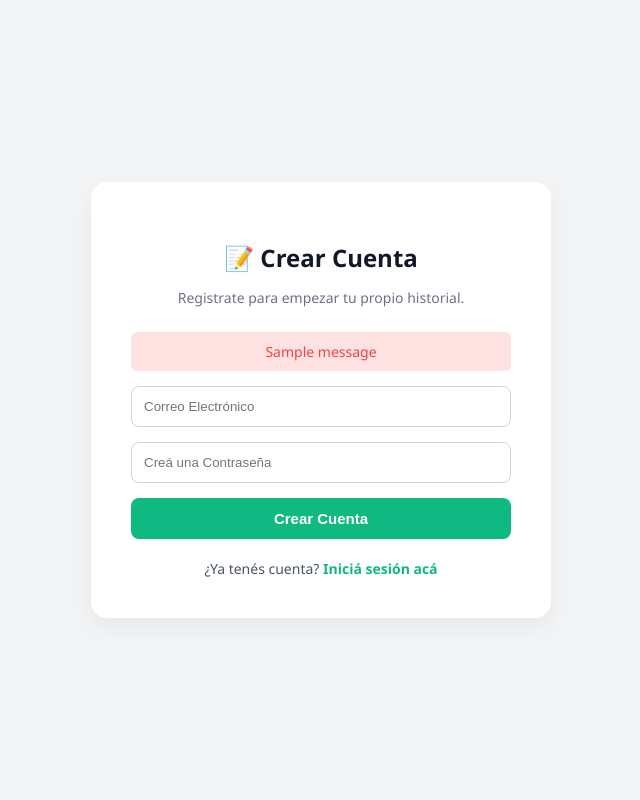
After one commit to aldanacartala8-dotcom/control-gastos-python, a Flask app: page /registro in a window 1280 px wide. The commit adds this page. Shown: the whole page, without its empty margins (319-959 px from the left). Run offline with Flask 3, Linux system fonts and the light colour scheme; one stand-in notice (Sample message) is shown; some libraries are stand-ins or nearby versions.

Commit message:
Add files via upload

```diff
--- a/templates/index.html
+++ b/templates/index.html
@@ -32,6 +32,10 @@
     </style>
 </head>
 <body>
+    <div style="max-width: 1000px; margin: 10px auto; display: flex; justify-content: space-between; align-items: center; padding: 0 10px;">
+        <span style="font-size: 14px; color: #4b5563;">👤 Sesión iniciada: <strong>{{ email_usuario }}</strong></span>
+        <a href="/logout" style="color: #ef4444; text-decoration: none; font-weight: bold; font-size: 14px; background: #fee2e2; padding: 6px 12px; border-radius: 6px;">🚪 Cerrar Sesión</a>
+    </div>
 
 <div class="contenedor">
     <h1>💼 Panel de Finanzas Personales Pro</h1>
--- /dev/null
+++ b/templates/registro.html
@@ -0,0 +1,47 @@
+<!DOCTYPE html>
+<html lang="es">
+<head>
+    <meta charset="UTF-8">
+    <meta name="viewport" content="width=device-width, initial-scale=1.0">
+    <title>Registrarse - Control de Gastos</title>
+    <style>
+        body { font-family: 'Segoe UI', sans-serif; background-color: #f3f4f6; display: flex; height: 100vh; justify-content: center; align-items: center; margin: 0; }
+        .caja-registro { background: white; padding: 40px; border-radius: 16px; box-shadow: 0 10px 25px rgba(0,0,0,0.05); width: 100%; max-width: 380px; text-align: center; }
+        h2 { color: #111827; margin-bottom: 8px; }
+        p { color: #6b7280; font-size: 14px; margin-bottom: 25px; }
+        input { width: 100%; padding: 12px; margin-bottom: 15px; border: 1px solid #d1d5db; border-radius: 8px; box-sizing: border-box; outline: none; }
+        input:focus { border-color: #10b981; }
+        button { width: 100%; padding: 12px; background-color: #10b981; color: white; border: none; border-radius: 8px; font-weight: bold; cursor: pointer; font-size: 15px; }
+        button:hover { background-color: #059669; }
+        .enlace { margin-top: 20px; font-size: 14px; color: #4b5563; }
+        .enlace a { color: #10b981; text-decoration: none; font-weight: bold; }
+        .alerta { background-color: #fee2e2; color: #ef4444; padding: 10px; border-radius: 6px; margin-bottom: 15px; font-size: 14px; }
+    </style>
+</head>
+<body>
+
+<div class="caja-registro">
+    <h2>📝 Crear Cuenta</h2>
+    <p>Registrate para empezar tu propio historial.</p>
+
+    {% with messages = get_flashed_messages(with_categories=true) %}
+        {% if messages %}
+            {% for category, message in messages %}
+                <div class="alerta">{{ message }}</div>
+            {% endfor %}
+        {% endif %}
+    {% endwith %}
+
+    <form action="/registro" method="POST">
+        <input type="email" name="email" placeholder="Correo Electrónico" required>
+        <input type="password" name="password" placeholder="Creá una Contraseña" required>
+        <button type="submit">Crear Cuenta</button>
+    </form>
+
+    <div class="enlace">
+        ¿Ya tenés cuenta? <a href="/login">Iniciá sesión acá</a>
+    </div>
+</div>
+
+</body>
+</html>
```
Also changed, not shown: templates/login.html (added, +48 -0 lines).
